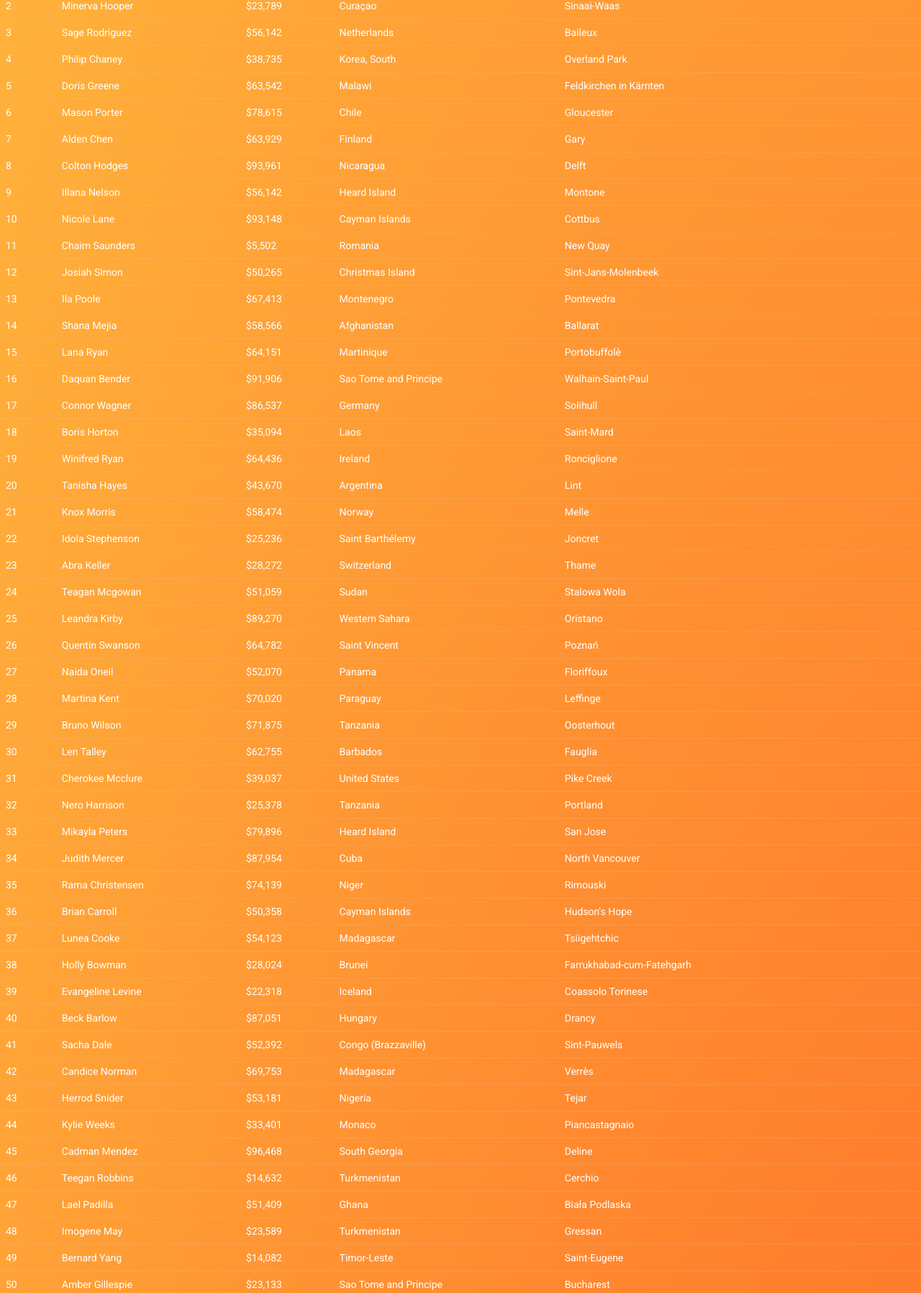
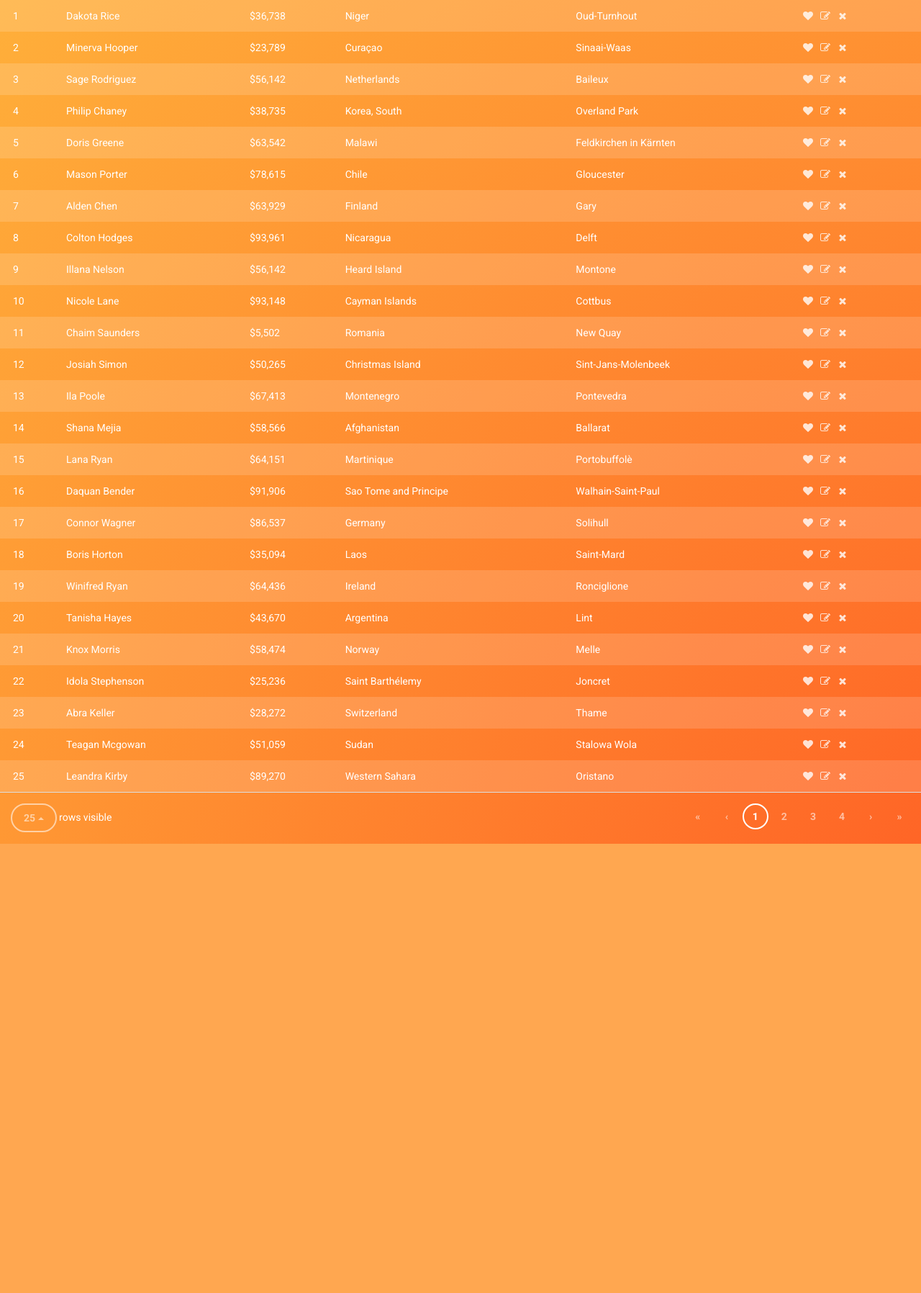
Before and after one commit to CicadaInc/AL_beta, a Django app: page /search/ in a window 1280 px wide. Shown: the part 125-1921 px from the top of the page at 72% size. After the commit the page ends 1297 px from the top, so only its background shows below. Run offline with Django 3.2, Linux system fonts and the light colour scheme; some libraries are stand-ins or nearby versions.

Commit message:
neskol'ko pochinok

```diff
--- a/templates/search.html
+++ b/templates/search.html
@@ -7,15 +7,16 @@
     <link rel="stylesheet" type="text/css" href="{% static 'css/bootstrap.css' %}">
     <link rel="stylesheet" type="text/css" href="{% static 'css/fresh-bootstrap-table.css' %}">
 
-    <link rel="icon" type="image/png" href="assets/img/favicon.ico">
+    <link rel="icon" type="image/png" href="{% static 'img/favicon.ico' %}">
+
     <meta http-equiv="X-UA-Compatible" content="IE=edge,chrome=1"/>
 
     <title>Поиск книг</title>
 
     <meta content="width=device-width, initial-scale=1.0, maximum-scale=1.0, user-scalable=0" name="viewport"/>
 
-    <link href="assets/css/bootstrap.css" rel="stylesheet"/>
-    <link href="assets/css/fresh-bootstrap-table.css" rel="stylesheet"/>
+    <!--    <link href="assets/css/bootstrap.css" rel="stylesheet"/>-->
+    <!--    <link href="assets/css/fresh-bootstrap-table.css" rel="stylesheet"/>-->
 
     <!--     Fonts and icons     -->
     <link href="http://maxcdn.bootstrapcdn.com/font-awesome/4.2.0/css/font-awesome.min.css" rel="stylesheet">
@@ -853,13 +854,10 @@
 
 </body>
 
-<script type="text/javascript" src="{% static 'js/bootstrap.js' %}">
-<script type="text/javascript" src="{% static 'js/bootstrap-table.js' %}">
-<script type="text/javascript" src="{% static 'js/jquery-1.11.2.min.js' %}">
+<script type="text/javascript" src="{% static 'js/jquery-1.11.2.min.js' %}"></script>
+<script type="text/javascript" src="{% static 'js/bootstrap.js' %}"></script>
+<script type="text/javascript" src="{% static 'js/bootstrap-table.js' %}"></script>
 
-<script type="text/javascript" src="assets/js/jquery-1.11.2.min.js"></script>
-<script type="text/javascript" src="assets/js/bootstrap.js"></script>
-<script type="text/javascript" src="assets/js/bootstrap-table.js"></script>
 
 <script type="text/javascript">
         var $table = $('#fresh-table'),
@@ -947,10 +945,5 @@
 
 
 
-
-
-
-
 </script>
-
 </html>
```
Also changed, not shown: 1 other file.
